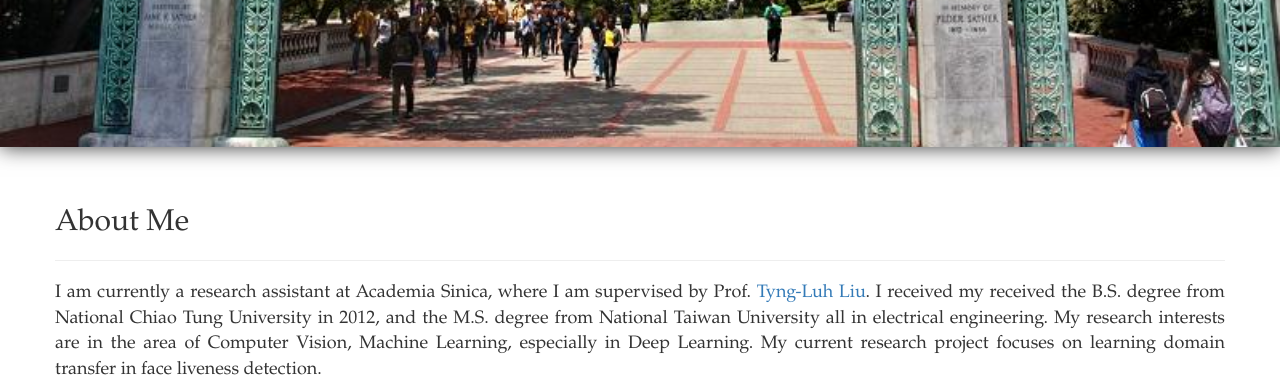
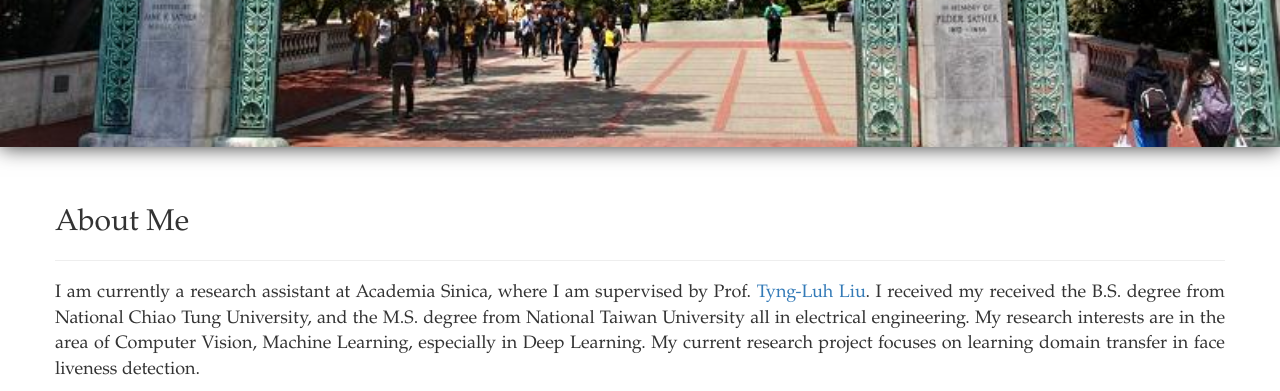
Before and after one commit to r03943158/r03943158.github.io, a plain HTML site: page index.html in a window 1280 px wide. Shown: the part 448-839 px from the top of the page. Drawn offline with nearby package versions, Linux system fonts and the light colour scheme; some icons are missing.

Commit message:
Update index.html

```diff
--- a/index.html
+++ b/index.html
@@ -122,10 +122,10 @@ c<!DOCTYPE html>
             <p align="justify">
             I am currently a research assistant at Academia Sinica, where I am supervised by Prof.
               <a href="https://www.iis.sinica.edu.tw/pages/liutyng/index_en.html" target="blank">Tyng-Luh Liu</a>.
-            I received my received the B.S. degree from National Chiao Tung University in 2012, and the M.S. degree from National Taiwan University all in electrical engineering.
+            I received my received the B.S. degree from National Chiao Tung University, and the M.S. degree from National Taiwan University all in electrical engineering.
 
             My research interests are in the area of Computer Vision, Machine Learning, especially in Deep Learning.
-              My current research project focuses on learning domain transfer in face liveness detection.
+            My current research project focuses on learning domain transfer in face liveness detection.
               </p>
             <p align="justify">
             I will be joining <a href="https://www.icsi.berkeley.edu/icsi/groups/vision/members" target="blank">
```
